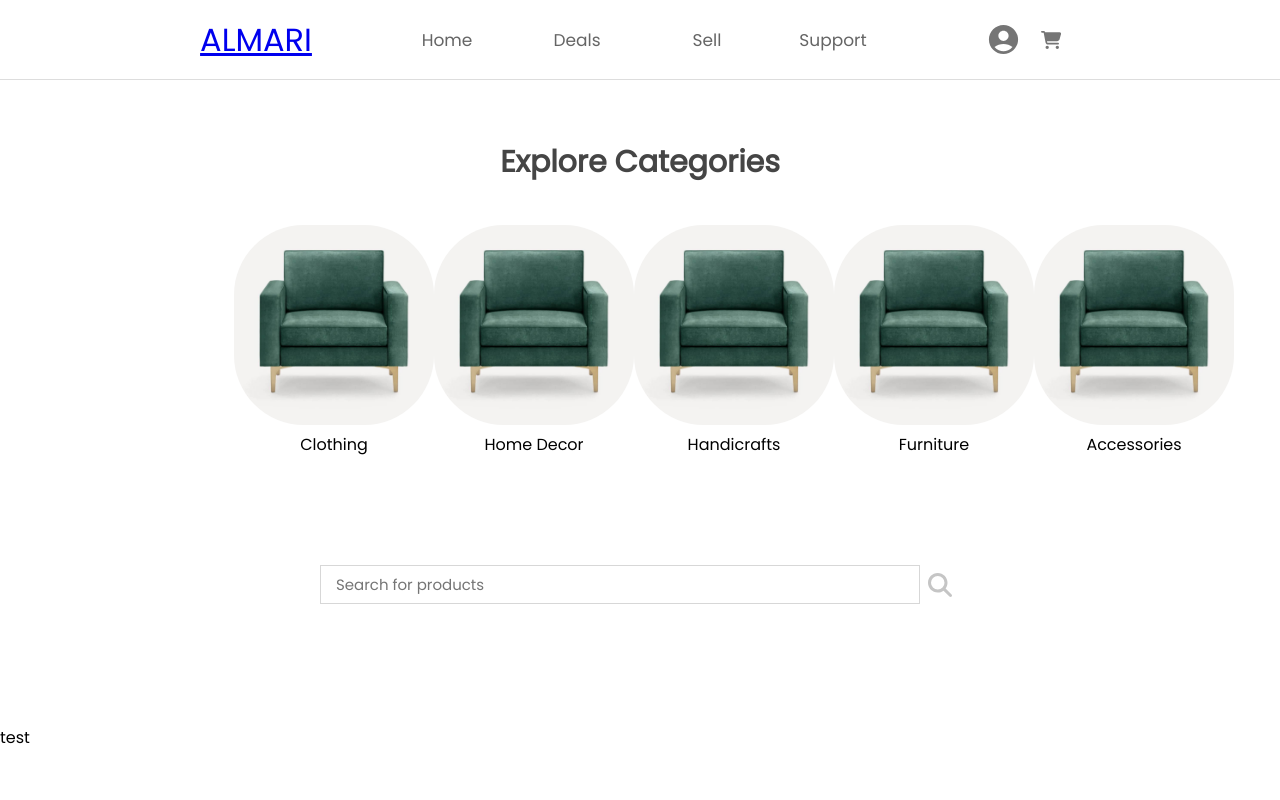
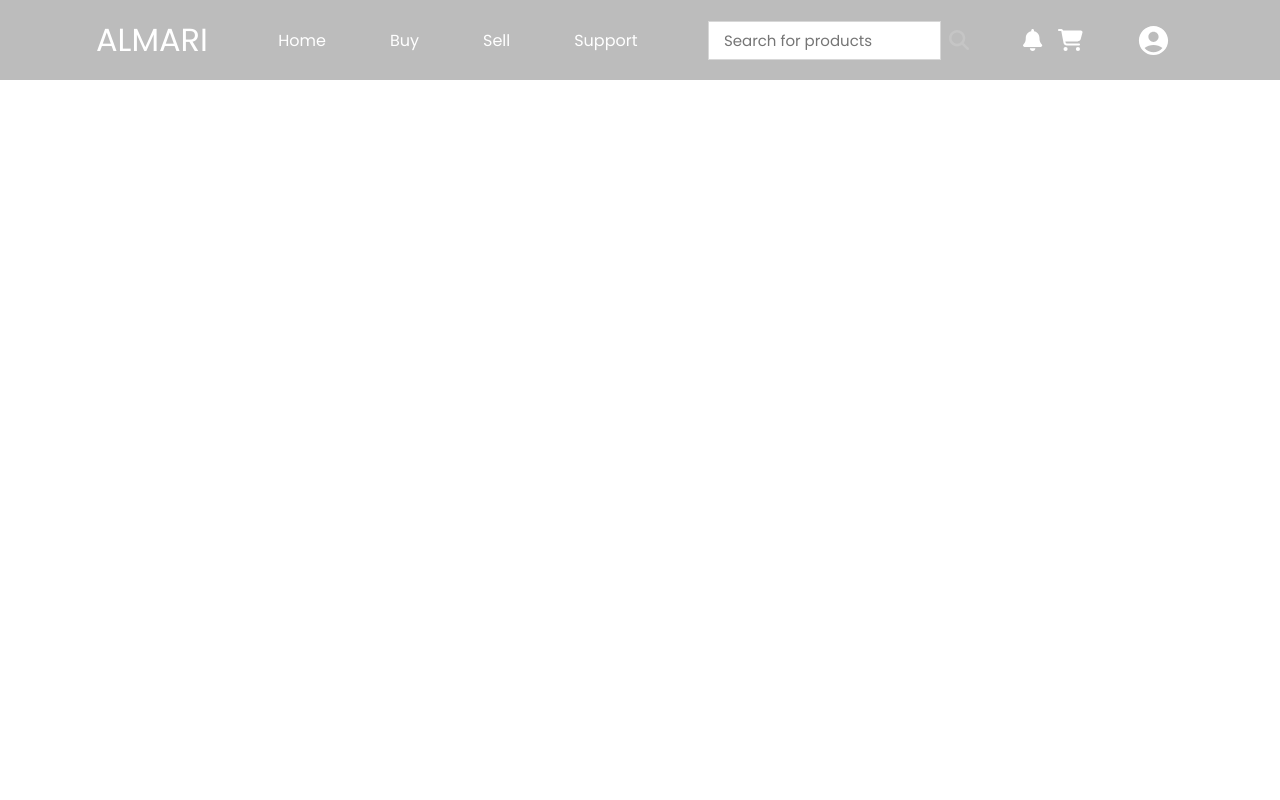
Before and after one commit to burr1to/almari, a React (Create React App) app: page / in a window 1280 px wide. Shown: the top 800 px of the page. Built offline with nearby package versions, Linux system fonts and the light colour scheme.

Commit message:
navbar done

```diff
--- a/src/Routes.jsx
+++ b/src/Routes.jsx
@@ -5,10 +5,12 @@ import LandingPage from "./views/LandingPage/LandingPage";
 import Catalog from "./views/CatalogPage/CatalogPage";
 import Profile from "./views/ProfilePage/ProfilePage";
 import Dropdown from "./components/global/Dropdown";
+import Navbar from "./components/global/Navbar";
 const Routedpath = () => {
   return (
     <Routes>
-      <Route path='/' element={<LandingPage />}></Route>
+      <Route path='/' element={<Navbar />}></Route>
+      <Route path='/home' element={<LandingPage />}></Route>
       <Route path='/product' element={<IndividualPage />}></Route>
       <Route path='/catalog' element={<Catalog />}></Route>
       <Route path='/profile' element={<Profile />}></Route>
--- a/src/components/global/Navbar.jsx
+++ b/src/components/global/Navbar.jsx
@@ -1,13 +1,22 @@
 import { Grid } from "@mui/material";
+import { useRef } from "react";
 import "../statics/navbar.css";
 import IconButton from "@mui/material/IconButton";
 import { AccountCircle } from "@mui/icons-material";
 import { FontAwesomeIcon } from "@fortawesome/react-fontawesome";
-import { faCartShopping } from "@fortawesome/free-solid-svg-icons";
+import {
+  faCartShopping,
+  faBell,
+  faBars,
+} from "@fortawesome/free-solid-svg-icons";
 import { Link } from "react-router-dom";
+import SearchBar from "./SearchBar";
 const AppBar = () => {
-  const pages = ["Home", "Deals", "Sell", "Support"];
+  const navRef = useRef();
 
+  const showCategories = () => {
+    navRef.current.classList.toggle("responsive");
+  };
   return (
     <div className='navbar-root'>
       <Grid
@@ -15,8 +24,14 @@ const AppBar = () => {
         className='grid-nav'
         direction='row'
         alignItems='center'
-        justifyContent='space-around'
+        justifyContent='space-between'
       >
+        <FontAwesomeIcon
+          className='icons nav-button'
+          onClick={showCategories}
+          icon={faBars}
+        />
+
         <Grid item className='logo'>
           <Link className='logo-link' to='/home'>
             ALMARI
@@ -24,19 +39,31 @@ const AppBar = () => {
         </Grid>
 
         <Grid item className='categories'>
-          <ul>
-            {pages.map((page) => (
-              <li className='list'>{page}</li>
-            ))}
-          </ul>
+          <nav ref={navRef}>
+            <Link className='nav-links' to='/home'>
+              Home
+            </Link>
+            <Link className='nav-links' to='/home'>
+              Buy
+            </Link>
+            <Link className='nav-links' to='/home'>
+              Sell
+            </Link>
+            <Link className='nav-links' to='/home'>
+              Support
+            </Link>
+          </nav>
+        </Grid>
+        <Grid item className='searching'>
+          <SearchBar />
         </Grid>
 
-        <Grid item className='profile-icons'>
+        <Grid item className='notif-icons'>
+          <FontAwesomeIcon className='icons bell' icon={faBell} />
+          <FontAwesomeIcon className='icons cart' icon={faCartShopping} />
+
           <IconButton size='small' className='icons avatar'>
             <AccountCircle fontSize='large' />
-          </IconButton>
-          <IconButton size='small' className='icons cart'>
-            <FontAwesomeIcon icon={faCartShopping} />
           </IconButton>
         </Grid>
       </Grid>
--- a/src/components/statics/navbar.css
+++ b/src/components/statics/navbar.css
@@ -1,61 +1,117 @@
 .navbar-root {
-  background-color: rgb(255, 255, 255);
+  background-color: rgb(188, 188, 188);
   height: 80px;
-  color: black;
   display: flex;
-  flex-flow: column nowrap;
   justify-content: center;
   align-items: center;
   margin-bottom: 20px;
-  border-bottom: 1px solid rgb(221, 221, 221);
+  z-index: 10;
 }
 
 .grid-nav {
-  width: 80% !important;
+  width: 85% !important;
 }
+
+.nav-button {
+  display: none;
+  padding: 5px;
+  background: transparent;
+  opacity: 0;
+  border: none;
+  outline: none;
+}
+
 .logo {
+  cursor: pointer;
   font-size: 32px;
-  flex: 0.25;
   text-align: center;
+}
+.logo-link {
+  text-decoration: none;
+  color: white;
+}
+
+.searching {
+  flex: 0.7;
 }
 
 .categories {
-  font-size: 17px;
-  flex: 0.5;
 }
 
-.categories ul {
+nav {
+  z-index: 0;
+}
+nav > .nav-links {
+  margin: 0 2rem;
+
   text-decoration: none;
-  list-style: none;
-  display: flex;
-  flex-flow: row nowrap;
-  color: rgb(101, 101, 101);
+  color: white;
 }
-.categories ul li {
-  width: 100%;
-  padding: 2px 10px 2px 10px;
-  text-align: center;
-  border: 2px solid transparent;
-}
-
-.categories ul li:nth-child(2) {
-  padding: 2px 15px 2px 15px;
-}
-
-.categories ul li:hover {
-  border: 2px solid rgb(168, 168, 168);
-  color: black;
-  cursor: pointer;
-  border-radius: 20px;
-}
-
-.profile-icons {
-  flex: 0.25;
+.notif-icons {
   display: flex;
   justify-content: center;
   align-items: center;
 }
 
-.profile-icons .icons {
-  padding: 10px;
+.notif-icons .icons {
+  margin: 0px 8px !important;
+  transition: 0.3s ease-in-out;
+  color: white;
+  font-size: 22px;
+  border: none;
+  outline: none;
 }
+.notif-icons .avatar {
+  margin-left: 40px !important;
+}
+
+@media only screen and (max-width: 948px) {
+  .logo {
+  }
+  .searching {
+    transition: 0.2s ease-in-out;
+    flex: 0.75;
+    display: none;
+  }
+}
+
+@media only screen and (max-width: 560px) {
+  .notif-icons .icons {
+    margin: 0px 8px !important;
+    transition: 0.3s ease-in-out;
+    color: white;
+    font-size: 16px;
+  }
+}
+
+@media only screen and (max-width: 1202px) {
+  .nav-button {
+    display: inline;
+    opacity: 1;
+  }
+
+  nav {
+    position: fixed;
+    top: 0;
+    left: 0;
+    height: 50%;
+    width: 100%;
+    transform: translateY(16vh);
+    visibility: hidden;
+    opacity: 0;
+    background-color: rgba(0, 0, 0, 0.2);
+  }
+  nav > .nav-links {
+    margin: 1.5rem 0;
+    text-decoration: none;
+    color: black;
+    display: flex;
+    flex-flow: row wrap;
+    justify-content: center;
+  }
+  .responsive {
+    opacity: 1;
+    visibility: visible;
+    transition: 0.3s ease-in-out;
+  }
+}
--- a/src/components/statics/search.css
+++ b/src/components/statics/search.css
@@ -1,7 +1,6 @@
 .search-bar {
   display: flex;
   flex-flow: row nowrap;
-  width: 50%;
   margin: 0 auto;
 }
 .search-box {
@@ -23,6 +22,7 @@
 .search-icon {
   color: rgb(197, 197, 197);
   transition: 0.3s ease-in-out;
+  font-size: 20px;
 }
 
 .search-icon:hover {
--- a/src/index.css
+++ b/src/index.css
@@ -1,4 +1,5 @@
 @import url("https://fonts.googleapis.com/css2?family=Poppins&display=swap");
+@import url("https://fonts.googleapis.com/css2?family=Poppins&family=Roboto&display=swap");
 
 html {
   font-size: 100%;
```
